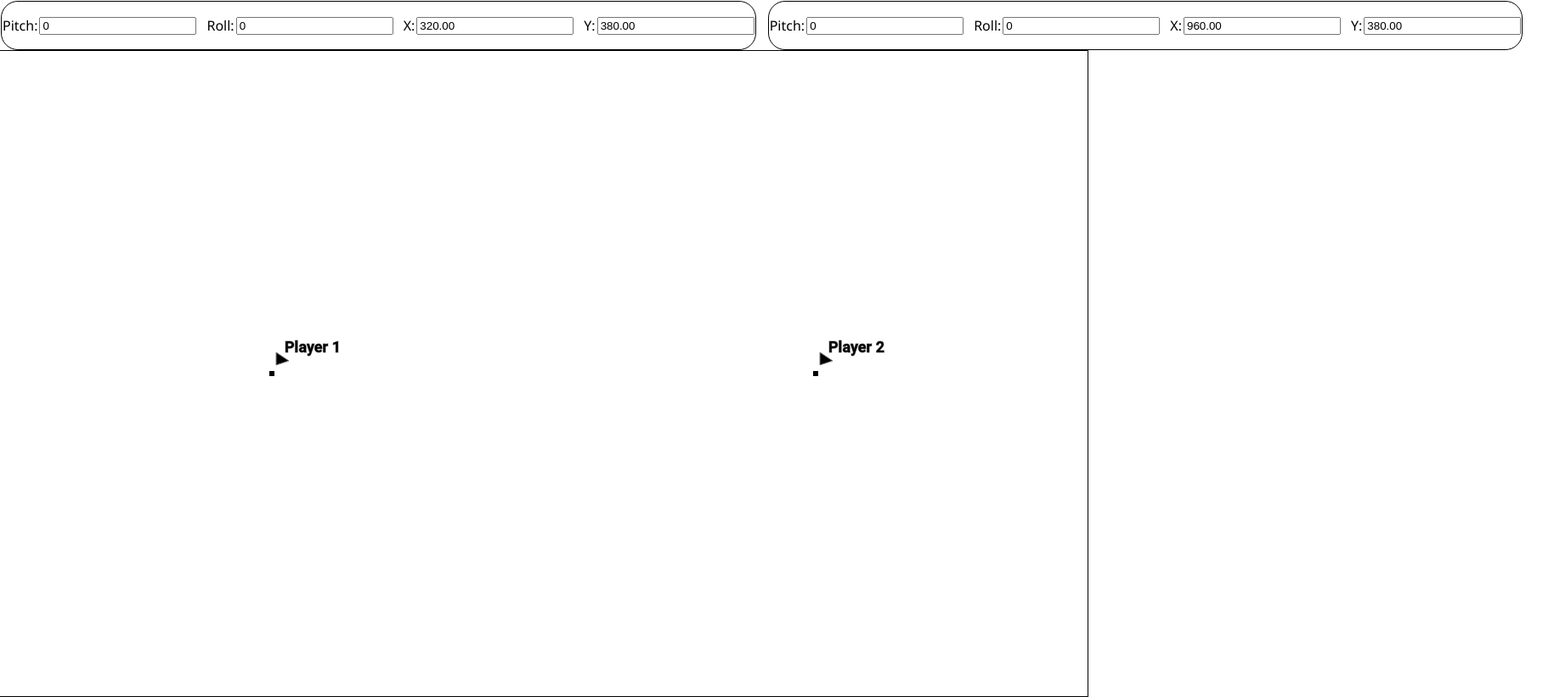
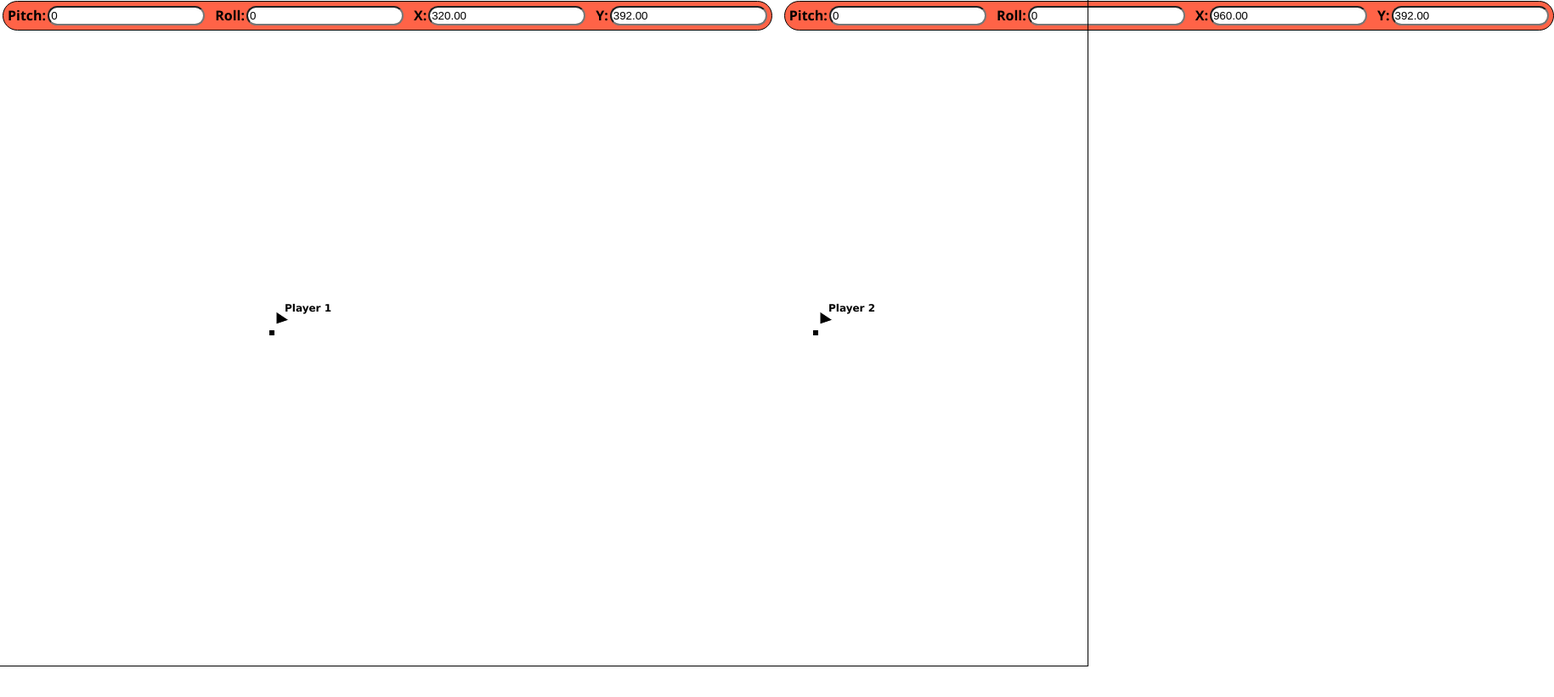
Before and after one commit to lexsalt/Microbit-drawing-collab, a website: page public/index.html in a window 1280 px wide. Shown: the whole page at 85% size, 1829 px wide, since content can reach past the window. After the commit the page ends 800 px from the top, so only its background shows below. Drawn offline with nearby package versions, Linux system fonts and the light colour scheme; no server answers.

Commit message:
Added some style to html. Added ids to css.

```diff
--- a/public/index.css
+++ b/public/index.css
@@ -20,11 +20,49 @@ body {
   display: flex;
   flex-direction: column;
   margin: 0;
-  font-family:'Segoe UI', Tahoma, Geneva, Verdana, sans-serif
+  font-family: "Segoe UI", Tahoma, Geneva, Verdana, sans-serif;
+}
+#readings {
+  position: absolute;
+  display: flex;
+  flex-direction: row;
+  align-items: center;
+  justify-content: space-around;
+  gap: 12px;
+  margin: 1px;
+  padding: 1px;
+  height: 4vh;
+  width: 100vw;
 }
 #container {
   display: flex;
   justify-content: center;
   align-items: center;
-  height: 95vh;
+  height: 98vh;
 }
+#itemContainer {
+  background-color: tomato;
+  display: flex;
+  flex-direction: row;
+  align-items: center;
+  gap: 12px;
+  border: 1px black solid;
+  margin: 1px;
+  padding: 5px;
+  border-radius: 20px;
+}
+#item {
+  display: flex;
+  flex-direction: row;
+  align-items: center;
+  gap: 2px;
+}
+p {
+  font-weight: 600;
+  margin: 0;
+}
+input {
+  border-radius: 12px;
+  margin: 0;
+  padding: 2px;
+}
--- a/public/index.html
+++ b/public/index.html
@@ -9,39 +9,39 @@
   <link rel="stylesheet" href="./index.css">
 </head>
 <body>
-  <div style="display: flex; flex-direction: row; align-items: center; gap: 12px;">
-    <div style="display: flex; flex-direction: row; align-items: center; gap: 12px; border: 1px black solid; margin: 1px; padding: 1px; border-radius: 20px;">
-      <div style="display: flex; flex-direction: row; align-items: center;gap:2px;">
+  <div id="readings">
+    <div id="itemContainer">
+      <div id="item">
         <p>Pitch: </p>
         <input type="text" id="pitch1" name="pitch1"></input>
       </div>
-      <div style="display: flex; flex-direction: row; align-items: center;gap:2px;">
+      <div id="item">
         <p>Roll: </p>
         <input type="text" id="roll1" name="roll1"></input>
       </div>
-      <div style="display: flex; flex-direction: row; align-items: center;gap:2px;">
+      <div id="item">
         <p>X: </p>
         <input type="text" id="positionX1" name="positionX1"></input>
       </div>
-      <div style="display: flex; flex-direction: row; align-items: center;gap:2px;">
+      <div id="item">
         <p>Y: </p>
         <input type="text" id="positionY1" name="positionY1"></input>
       </div>
     </div>
-    <div style="display: flex; flex-direction: row; align-items: center; gap: 12px; border: 1px black solid; margin: 1px; padding: 1px; border-radius: 20px;">
-      <div style="display: flex; flex-direction: row; align-items: center;gap:2px;">
+    <div id="itemContainer">
+      <div id="item">
         <p>Pitch: </p>
         <input type="text" id="pitch2" name="pitcp"></input>
       </div>
-      <div style="display: flex; flex-direction: row; align-items: center;gap:2px;">
+      <div id="item">
         <p>Roll: </p>
         <input type="text" id="roll2" name="roll2"></input>
       </div>
-      <div style="display: flex; flex-direction: row; align-items: center;gap:2px;">
+      <div id="item">
         <p>X: </p>
         <input type="text" id="positionX2" name="positionX2"></input>
       </div>
-      <div style="display: flex; flex-direction: row; align-items: center;gap:2px;">
+      <div id="item">
         <p>Y: </p>
         <input type="text" id="positionY2" name="positionY2"></input>
       </div>
--- a/public/index.js
+++ b/public/index.js
@@ -47,14 +47,6 @@ const centerX = width / 2;
 const start1X = centerX / 2;
 const start2X = centerX+(centerX / 2);
 const centerY = height / 2;
-// const radius = 10;
-// const lineWidth = 5;
-// const lineLength = 50;
-// const lineColor = "black";
-// const circleColor = "black";
-// const circleFillColor = "white";
-// const circleRadius = 10;
-// const circleLineWidth = 2;
 let positionX1 = start1X;
 let positionY1 = centerY;
 let positionX2 = start2X;
@@ -377,12 +369,13 @@ function draw2() {
 function pointer1() {
     ctx2.clearRect(0, 0, width, height);
     ctx2.beginPath();
-    ctx2.lineColor = "black";
+    ctx2.lineColor = "red";
+    ctx2.strokeStyle = "red";
     ctx2.moveTo(positionX1+5, positionY1-10);
     ctx2.lineTo(positionX1+20,positionY1-15);
     ctx2.lineTo(positionX1+5, positionY1-25);
     ctx2.lineTo(positionX1+5, positionY1-10);
-    ctx2.fillStyle = "white";
+    ctx2.fillStyle = "red";
     ctx2.fill();
     ctx2.stroke();
 }
@@ -390,20 +383,20 @@ function pointer2() {
     // if (!painting) return;
     ctx4.clearRect(0, 0, width, height);
     ctx4.beginPath();
-    ctx4.lineColor = "black";
+    ctx4.lineColor = "gray";
     ctx4.moveTo(positionX2+5, positionY2-10);
     ctx4.lineTo(positionX2+20, positionY2-15);
     ctx4.lineTo(positionX2+5, positionY2-25);
     ctx4.lineTo(positionX2+5, positionY2-10);
-    ctx4.fillStyle = "white";
+    ctx4.fillStyle = "red";
     ctx4.fill();
     ctx4.stroke();
 }
 function text1 () {
     ctx2.clearRect(0, 0, width, height);
     ctx2.lineWidth = 1;
-    ctx2.strokeStyle = "gray";
-    ctx2.font = "bolder 18px Roboto";
+    ctx2.strokeStyle = "white";
+    ctx2.font = "bolder 12px Verdana";
     ctx2.fillStyle = "black";
     ctx2.strokeText("Player 1", positionX1+15, positionY1-25);
     ctx2.fillText("Player 1", positionX1+15, positionY1-25);
@@ -413,34 +406,13 @@ function text1 () {
 function text2 () {
     ctx4.clearRect(0, 0, width, height);
     ctx4.lineWidth = 1;
-    ctx4.strokeStyle = "gray";
-    ctx4.font = "bolder 18px Roboto";
+    ctx4.strokeStyle = "white";
+    ctx4.font = "bolder 12px Verdana";
     ctx4.fillStyle = "black";
     ctx4.strokeText("Player 2", positionX2+15, positionY2-25);
     ctx4.fillText("Player 2", positionX2+15, positionY2-25);
     ctx4.fill();
     ctx4.stroke();
-}
-
-function draw3() {
-  document.getElementById("pitch1").value = pitch1;
-  document.getElementById("roll1").value = roll1;
-  document.getElementById("positionX1").value = positionX1.toFixed(2);
-  document.getElementById("positionY1").value = positionY1.toFixed(2);
-  positionX1 = setPositionX1(positionX1);
-  positionY1 = setPositionY1(positionY1);
-  // console.log("draw")
-
-  // ctx.clearRect(0, 0, width, height);
-  ctx.beginPath();
-  ctx.arc(positionX1, positionY1, circleRadius, 0, 2 * Math.PI);
-  ctx.lineWidth = circleLineWidth;
-  // ctx.strokeStyle = circleColor;
-  ctx.strokeStyle = getRandomColor();
-  ctx.stroke();
-  // ctx.fillStyle = circleFillColor;
-  ctx.fillStyle = getRandomColor();
-  ctx.fill();
 }
 
 function setPositionX1(x) {
```
